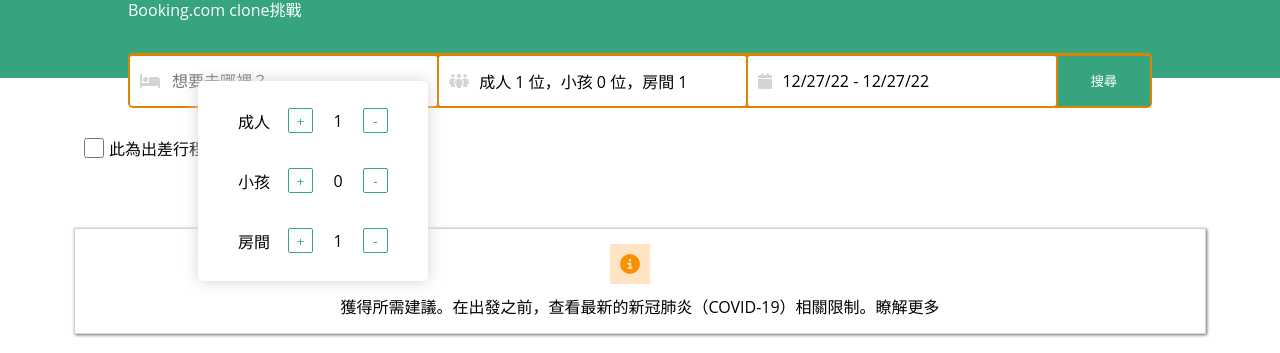
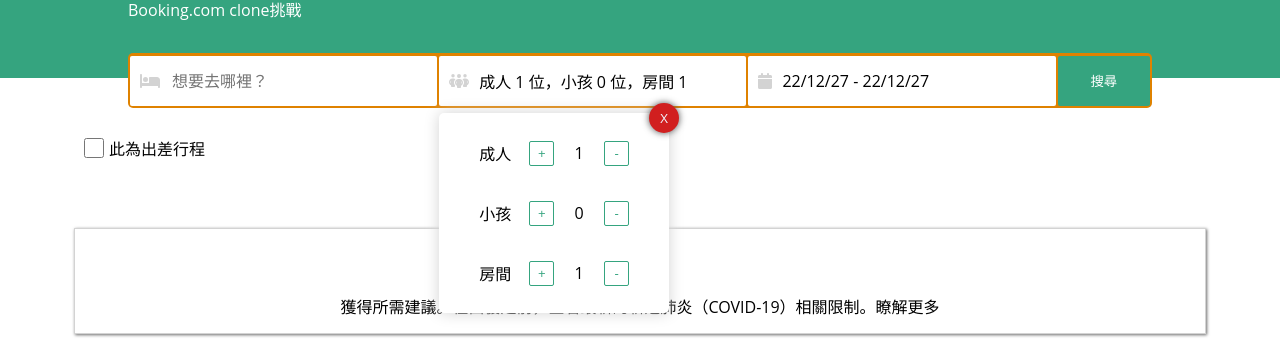
Before and after one commit to VincentLin0619/react-vint-app, a React (Create React App) app: page / in a window 1280 px wide. Both pictures are taken after a click on the icon 459 px from the left and 282 px from the top of the page. Shown: the part 202-555 px from the top of the page. Built offline with nearby package versions, Linux system fonts and the light colour scheme.

Commit message:
在HotelsList頁面使用useNavigate接收Homepage的Searchbar傳遞的資料
修正一下訂房資訊表單的關閉按鈕

```diff
--- a/src/components/SearchBar/SearchBar.jsx
+++ b/src/components/SearchBar/SearchBar.jsx
@@ -1,20 +1,26 @@
-import React from "react";
+import React from 'react';
 
-import { DateRange } from "react-date-range";
-import { useState } from "react";
+import { DateRange } from 'react-date-range';
+import { useState } from 'react';
 import {
   faBed,
   faCalendar,
   faPeopleGroup,
-} from "@fortawesome/free-solid-svg-icons";
-import { FontAwesomeIcon } from "@fortawesome/react-fontawesome";
-import "react-date-range/dist/styles.css"; // main css file
-import "react-date-range/dist/theme/default.css"; // theme css file
-import { format } from "date-fns";
-import * as locales from "react-date-range/dist/locale";
+} from '@fortawesome/free-solid-svg-icons';
+import { FontAwesomeIcon } from '@fortawesome/react-fontawesome';
+import 'react-date-range/dist/styles.css'; // main css file
+import 'react-date-range/dist/theme/default.css'; // theme css file
+import { format } from 'date-fns';
+import * as locales from 'react-date-range/dist/locale';
+import { useNavigate } from 'react-router-dom';
 //用它來叫出不同版本的語言翻譯，把日曆換成中文
 
 export const SearchBar = () => {
+  // 使用useNavigate傳輸資料與跳轉
+  const navigate = useNavigate();
+  const handleSearchBarSubmit = () => {
+    navigate('/HotelsList', { state: { destination, dates, conditions } });
+  };
   // 日期狀態開關、資料
   const [openCalendar, setOpenCalendar] = useState(false);
   // 計算選擇的天數，共有幾個晚上
@@ -23,7 +29,7 @@ export const SearchBar = () => {
     return dateSelected;
   }
   const [dates, setDates] = useState([
-    { startDate: new Date(), endDate: new Date(), key: "selection" },
+    { startDate: new Date(), endDate: new Date(), key: 'selection' },
   ]);
   // 人數狀態開關、資料、計算
   const [openConditions, setOpenConditions] = useState(false);
@@ -39,12 +45,13 @@ export const SearchBar = () => {
       return {
         ...prev, // 解構為 [name]: sign
         [name]:
-          sign === "increase" ? conditions[name] + 1 : conditions[name] - 1,
+          sign === 'increase' ? conditions[name] + 1 : conditions[name] - 1,
       };
     });
   };
   // 想要去哪input
-  const [destination, setDestination] = useState("");
+  const [destination, setDestination] = useState('');
+  console.log(destination, dates, conditions);
   return (
     <div className="headerSearchBar">
       <div className="searchBarItem-1">
@@ -67,20 +74,23 @@ export const SearchBar = () => {
           className="searchText"
           onClick={() => setOpenConditions(!openConditions)}
         >
-          成人 {conditions.adult} 位，小孩 {conditions.child} 位，房間{" "}
+          成人 {conditions.adult} 位，小孩 {conditions.child} 位，房間{' '}
           {conditions.room}
         </span>
         {openConditions && (
-          <div className="conditionsContainer">
+          <div className="conditionsContainer-homepage">
+            <button className="close" onClick={() => setOpenConditions(false)}>
+              X
+            </button>
             <div className="condition">
               成人
               <div className="conditionCounter">
-                <button onClick={() => handleCounter("adult", "increase")}>
+                <button onClick={() => handleCounter('adult', 'increase')}>
                   +
                 </button>
                 <span>{conditions.adult}</span>
                 <button
-                  onClick={() => handleCounter("adult", "decrease")}
+                  onClick={() => handleCounter('adult', 'decrease')}
                   disabled={conditions.adult <= 1}
                 >
                   -
@@ -90,12 +100,12 @@ export const SearchBar = () => {
             <div className="condition">
               小孩
               <div className="conditionCounter">
-                <button onClick={() => handleCounter("child", "increase")}>
+                <button onClick={() => handleCounter('child', 'increase')}>
                   +
                 </button>
                 <span>{conditions.child}</span>
                 <button
-                  onClick={() => handleCounter("child", "decrease")}
+                  onClick={() => handleCounter('child', 'decrease')}
                   disabled={conditions.child <= 0}
                 >
                   -
@@ -105,12 +115,12 @@ export const SearchBar = () => {
             <div className="condition">
               房間
               <div className="conditionCounter">
-                <button onClick={() => handleCounter("room", "increase")}>
+                <button onClick={() => handleCounter('room', 'increase')}>
                   +
                 </button>
                 <span>{conditions.room}</span>
                 <button
-                  onClick={() => handleCounter("room", "decrease")}
+                  onClick={() => handleCounter('room', 'decrease')}
                   disabled={conditions.room <= 1}
                 >
                   -
@@ -126,8 +136,8 @@ export const SearchBar = () => {
           onClick={() => setOpenCalendar(true)}
         />
         <span className="searchText" onClick={() => setOpenCalendar(true)}>
-          {format(dates[0].startDate, "MM/dd/yy")} -{" "}
-          {format(dates[0].endDate, "MM/dd/yy")}
+          {format(dates[0].startDate, 'yy/MM/dd')} -{' '}
+          {format(dates[0].endDate, 'yy/MM/dd')}
         </span>
       </div>
       {openCalendar && (
@@ -144,7 +154,7 @@ export const SearchBar = () => {
               className="calendarTest"
               minDate={new Date()}
               ranges={dates}
-              locale={locales["zhTW"]}
+              locale={locales['zhTW']}
               onShownDateChange={true}
               preventSnapRefocus={true}
             />
@@ -153,9 +163,9 @@ export const SearchBar = () => {
                 className="selectorText"
                 onClick={() => setOpenCalendar(true)}
               >
-                {format(dates[0].startDate, "yy/MM/dd")} -{"  "}
-                {format(dates[0].endDate, "yy/MM/dd")}
-                {"  "}共 {selectRage(dates[0].startDate, dates[0].endDate)} 晚
+                {format(dates[0].startDate, 'yy/MM/dd')} -{'  '}
+                {format(dates[0].endDate, 'yy/MM/dd')}
+                {'  '}共 {selectRage(dates[0].startDate, dates[0].endDate)} 晚
               </span>
               <button
                 onClick={() => setOpenCalendar(false)}
@@ -167,7 +177,9 @@ export const SearchBar = () => {
           </div>
         </div>
       )}
-      <button className="searchBarBtn">搜尋</button>
+      <button className="searchBarBtn" onClick={handleSearchBarSubmit}>
+        搜尋
+      </button>
     </div>
   );
 };
--- a/src/components/SearchBar/SearchBar.scss
+++ b/src/components/SearchBar/SearchBar.scss
@@ -150,7 +150,7 @@
 .searchBarItem-3 {
   position: relative;
 }
-.conditionsContainer {
+.conditionsContainer-homepage {
   position: absolute;
   top: 60px;
   width: auto;
@@ -158,6 +158,22 @@
   box-shadow: 0px 0px 15px lightgrey;
   border-radius: 5px;
   padding: 10px 40px;
+  .close {
+    display: flex;
+    position: absolute;
+    top: -10px;
+    right: -10px;
+    background-color: rgb(209, 31, 31);
+    color: aliceblue;
+    padding: 5px;
+    border-radius: 50%;
+    width: 30px;
+    height: 30px;
+    align-items: center;
+    justify-content: center;
+    border: none;
+    box-shadow: 0px 0px 7px rgb(82, 82, 82);
+  }
   .condition {
     display: flex;
     align-items: center;
--- a/src/pages/HotelsList.jsx
+++ b/src/pages/HotelsList.jsx
@@ -6,25 +6,26 @@ import * as locales from 'react-date-range/dist/locale';
 import { DateRange } from 'react-date-range';
 import './HotelsList.scss';
 import { SearchItem } from '../components/ListItem/SearchItem';
+import { useLocation } from 'react-router-dom';
 
 const HotelsList = () => {
+  // 接收來自SearchBar的資料
+  const searchBarData = useLocation();
+  console.log(searchBarData);
   // 日期狀態開關、資料
   const [openCalendar, setOpenCalendar] = useState(false);
-  // 計算選擇的天數，共有幾個晚上
+  // 想要去哪input
+  const [destination, setDestination] = useState(
+    searchBarData.state?.destination
+  );
+  const [dates, setDates] = useState(searchBarData.state?.dates);
+  // 人數狀態開關、資料、計算
+  const [openConditions, setOpenConditions] = useState(false);
+  const [conditions, setConditions] = useState(searchBarData.state?.conditions);
   function selectRage(date1, date2) {
     const dateSelected = (date2 - date1) / 1000 / 60 / 60 / 24;
     return dateSelected;
   }
-  const [dates, setDates] = useState([
-    { startDate: new Date(), endDate: new Date(), key: 'selection' },
-  ]);
-  // 人數狀態開關、資料、計算
-  const [openConditions, setOpenConditions] = useState(false);
-  const [conditions, setConditions] = useState({
-    adult: 1,
-    child: 0,
-    room: 1,
-  });
   const handleCounter = (name, sign) => {
     // 第一個參數判斷是誰要被計算
     // 第二個參數判斷是加還是減
@@ -36,8 +37,6 @@ const HotelsList = () => {
       };
     });
   };
-  // 想要去哪input
-  const [destination, setDestination] = useState('');
   return (
     <div>
       <MainMenu />
@@ -50,7 +49,7 @@ const HotelsList = () => {
               <br />
               <input
                 type="input"
-                placeholder="想要去哪裡？"
+                placeholder={destination === '' ? '想要去哪裡？' : destination}
                 className="searchInput"
                 onChange={(e) => {
                   setDestination(e.target.value);
--- a/src/pages/HotelsList.scss
+++ b/src/pages/HotelsList.scss
@@ -56,14 +56,47 @@
 }
 .conditionsContainer {
   position: absolute;
+  width: 150px;
   left: 70px;
   top: 50%;
+  background-color: #fff;
+  box-shadow: 0px 0px 15px lightgrey;
+  border-radius: 5px;
+  padding: 10px 40px;
+  .condition {
+    display: flex;
+    align-items: center;
+    justify-content: space-between;
+    width: 150px;
+    height: 60px;
+    .conditionCounter {
+      display: flex;
+      align-items: center;
+      justify-content: space-between;
+      width: 100px;
+      button {
+        width: 25px;
+        height: 25px;
+        border-radius: 2px;
+        color: var(--primary-color);
+        background-color: white;
+        border: 1px solid var(--primary-color);
+        cursor: pointer;
+        &:hover {
+          background-color: rgba(53, 164, 127, 0.1);
+        }
+        &:disabled {
+          cursor: not-allowed;
+        }
+      }
+    }
+  }
   .close {
     display: flex;
     position: absolute;
     top: -10px;
     right: -10px;
-    background-color: goldenrod;
+    background-color: rgb(209, 31, 31);
     color: aliceblue;
     padding: 5px;
     border-radius: 50%;
@@ -72,6 +105,7 @@
     align-items: center;
     justify-content: center;
     border: none;
+    box-shadow: 0px 0px 7px rgb(82, 82, 82);
   }
 }
 .listRight {
```
